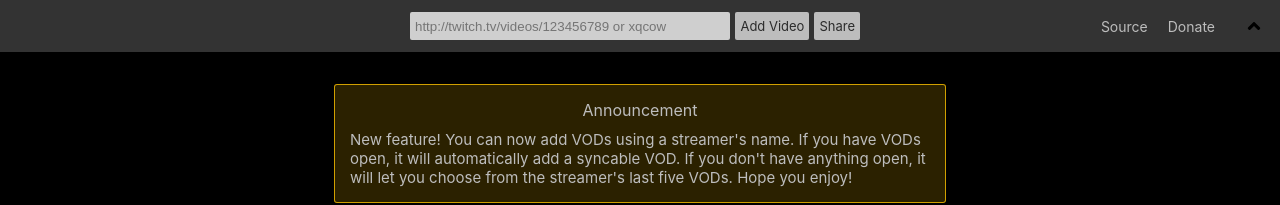
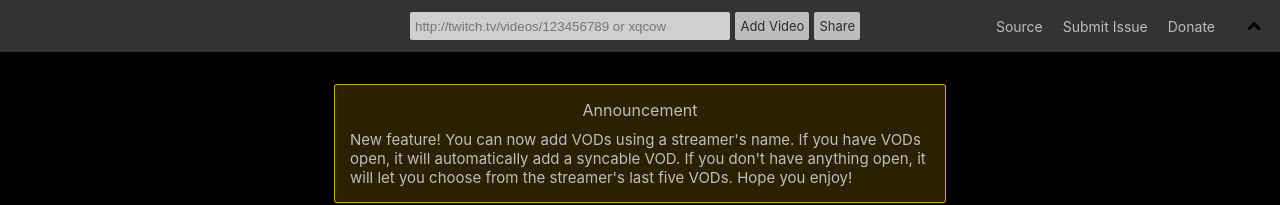
Before and after one commit to henryperson/twitchmultivod, a React (Create React App) app: page / in a window 1280 px wide. Shown: the top 205 px of the page. Built offline with nearby package versions, Linux system fonts and the light colour scheme.

Commit message:
added easier issue submission

```diff
--- a/src/App.js
+++ b/src/App.js
@@ -880,6 +880,18 @@ function App() {
           >
             Source
           </a>
+          <a href="https://github.com/henryperson/twitchmultivod/issues/new"
+            style={{...style.link, marginRight: "20px", fontSize: "14px"}}
+            onClick={() => {
+              ReactGA.event({
+                category: 'Link',
+                action: 'Issue',
+              });
+            }}
+          >
+            Submit Issue
+          </a>
+
           <a href="https://www.buymeacoffee.com/henryperson"
             style={{...style.link, marginRight: "60px", fontSize: "14px"}}
             onClick={() => {
@@ -988,7 +1000,7 @@ function App() {
                 </ul>
               </div>
               <div style={style.instructions}>Sorry if it's not perfect, I am limited in annoying
-              ways by the Twitch API. If you notice a bug, feel free to report it <a href="https://github.com/henryperson/twitchmultivod/issues">here</a>.</div>
+              ways by the Twitch API. If you notice a bug, feel free to report it <a href="https://github.com/henryperson/twitchmultivod/issues/new">here</a>.</div>
               <div style={style.instructions}>Hope you enjoy!</div>
             </div>
           </div>
```
